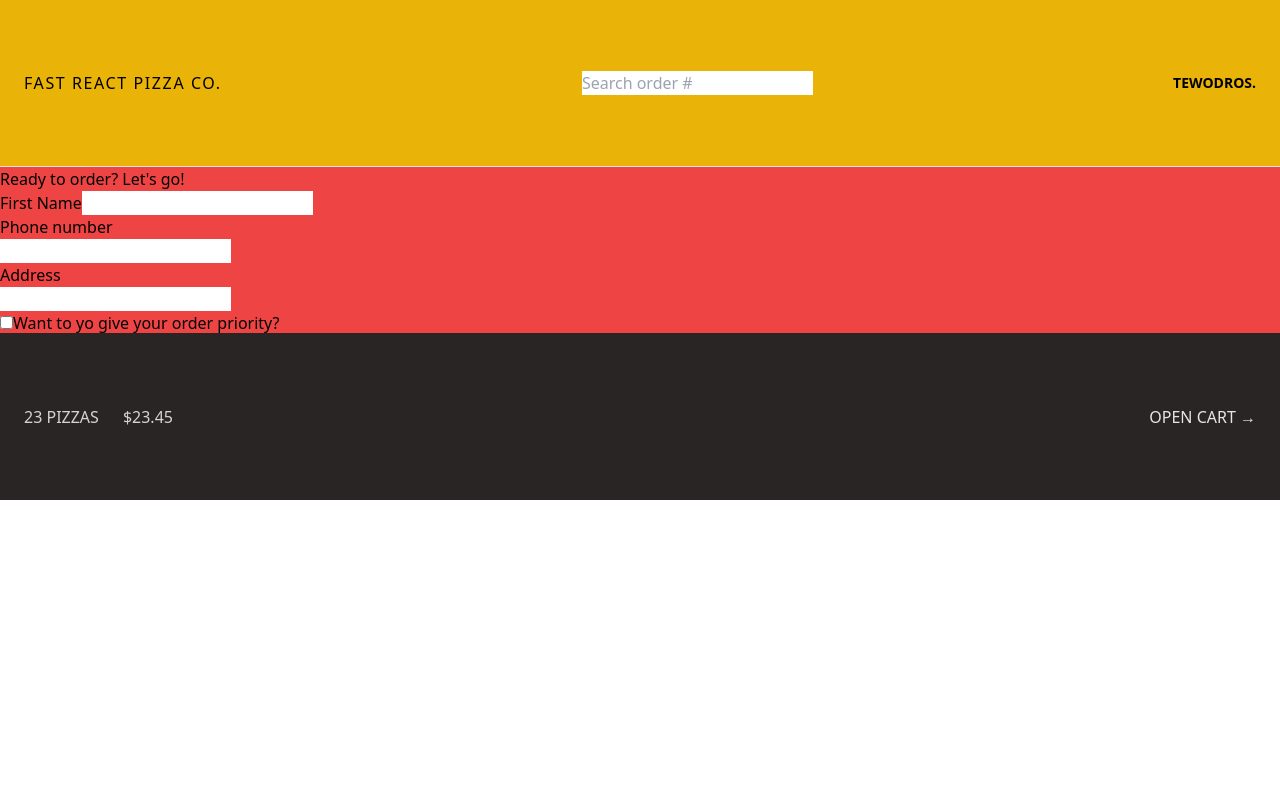
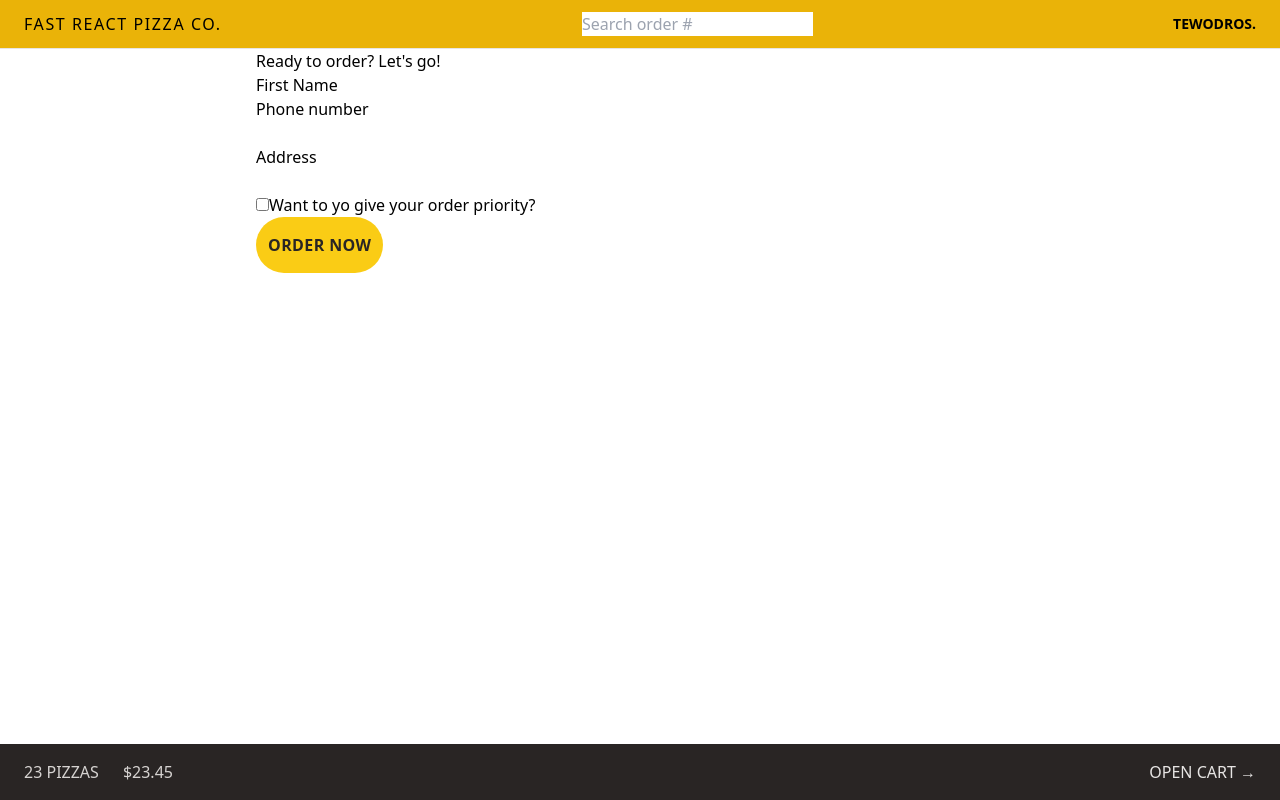
Before and after one commit to tewodrosgetu/fast-pizza-order, a React (Create React App) app: page /order/new in a window 1280 px wide. Built offline with nearby package versions, Linux system fonts and the light colour scheme.

Commit message:
just try

```diff
--- a/src/features/cart/Cart.jsx
+++ b/src/features/cart/Cart.jsx
@@ -29,7 +29,7 @@
 
   return (
     <div>
-      <Link to="/menu">&larr; Back to menu</Link>
+      <Link to="/menu" className='text-sm text-blue-500 hover:underline hover:text-blue-600'>&larr; Back to menu</Link>
 
       <h2>Your cart, %NAME%</h2>
 
--- a/src/features/order/CreateOrder.jsx
+++ b/src/features/order/CreateOrder.jsx
@@ -77,7 +77,7 @@
         </div>
         <input type="hidden" name="cart" value={JSON.stringify(cart)} />
         <div>
-          <button disabled={isSubmmiting}>
+          <button disabled={isSubmmiting} className="iniline-block bg-yellow-400 py-4 px-3 uppercase tracking-wide font-semibold text-stone-800 rounded-full hover:bg-yellow-200 transition-colors duration-300">
             {isSubmmiting ? "packing now..." : "Order now"}
           </button>
         </div>
--- a/src/ui/AppLayout.jsx
+++ b/src/ui/AppLayout.jsx
@@ -7,12 +7,15 @@
   const navigations = useNavigation();
   const isLoading = navigations.state === "loading";
   return (
-    <div className="grid bg-red-500 grid-rows-3 h-[500px]">
+    <div className="grid  grid-rows-[auto_1fr_auto] h-screen">
       {isLoading && <Loader />}
       <Header />
-      <main>
+      <div className="overflow-scroll ">
+      <main className="overflow-scroll max-w-3xl mx-auto ">
         <Outlet />
       </main>
+      </div>
+
       <CartOverview />
     </div>
   );
```
